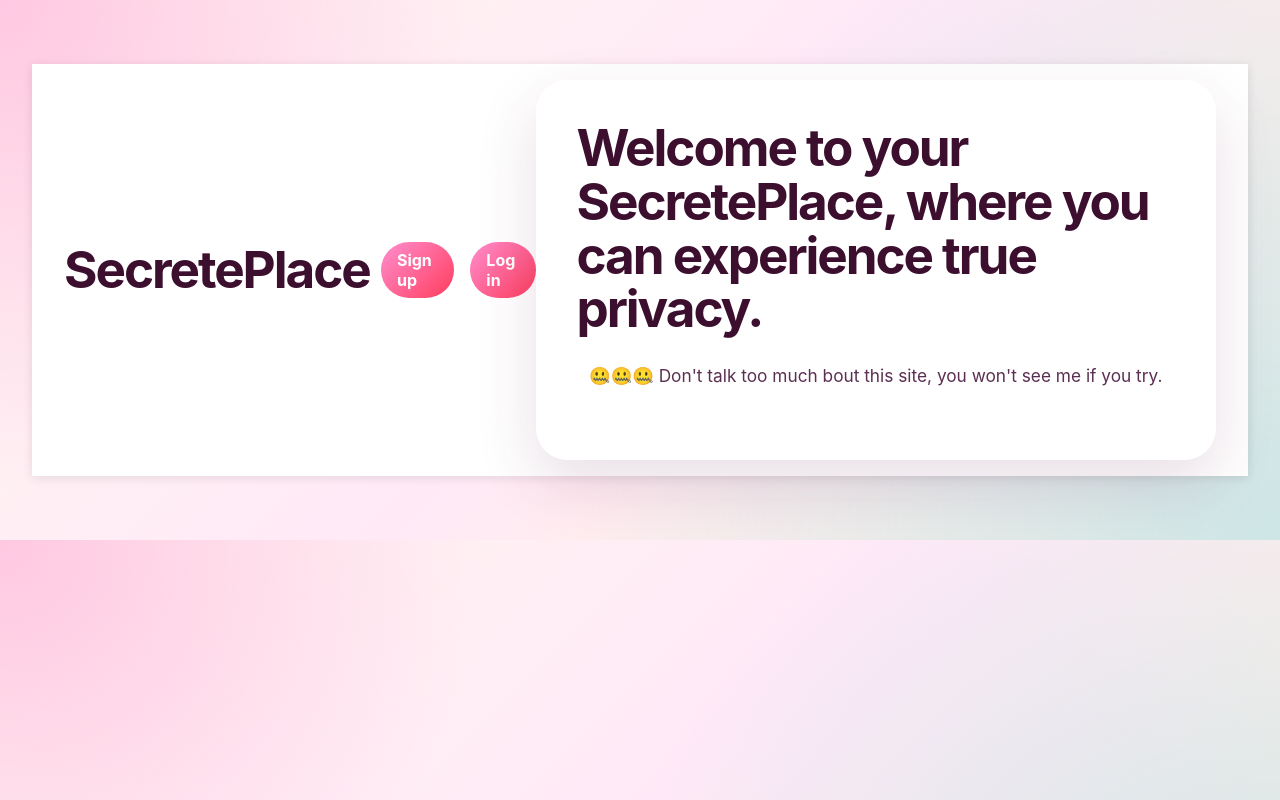
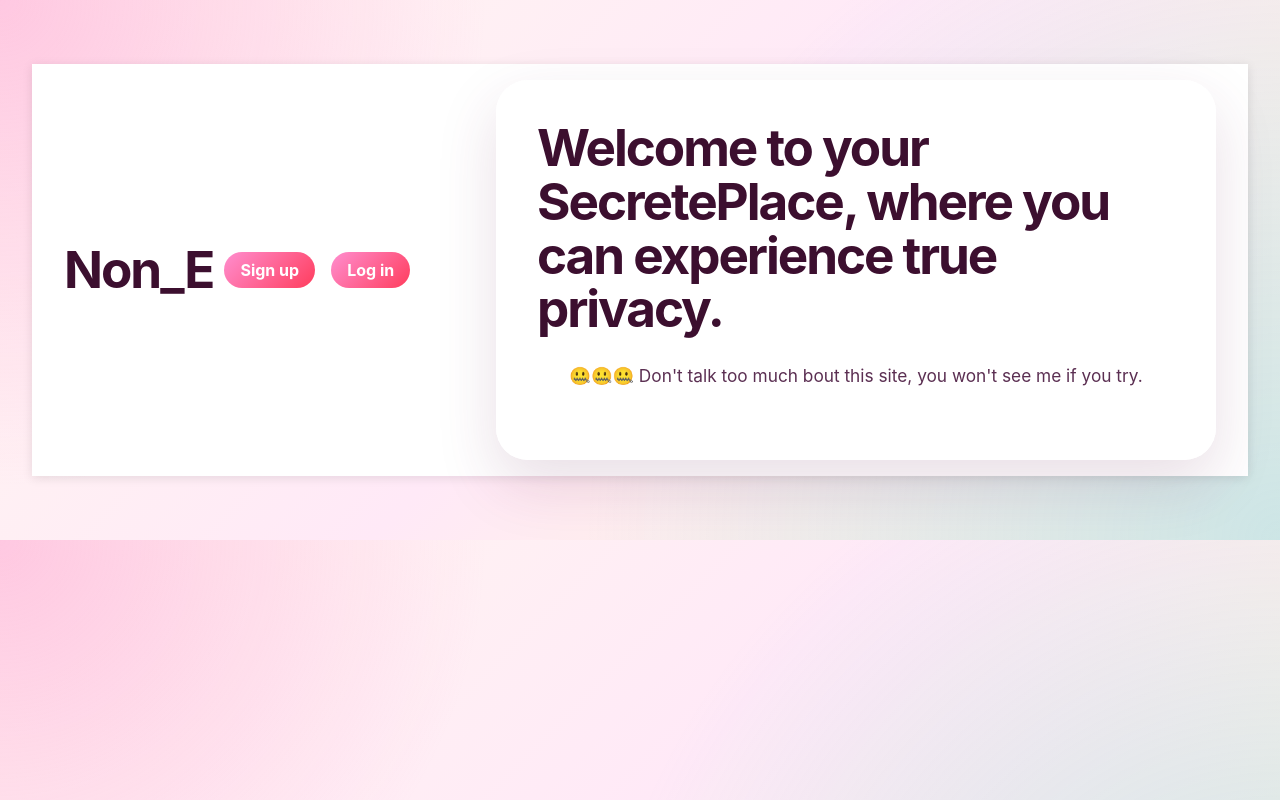
Before and after one commit to json-lk/SecretePlace, a website: page Public/index.html in a window 1280 px wide. Drawn offline with nearby package versions, Linux system fonts and the light colour scheme.

Commit message:
Update index.html

```diff
--- a/Public/index.html
+++ b/Public/index.html
@@ -3,13 +3,13 @@
 <head>
     <meta charset="UTF-8">
     <meta name="viewport" content="width=device-width, initial-scale=1.0">
-    <title>SceretePlace: A Romeo X Julliet kind of thing.😊😊😉</title>
+    <title>Non_E: For illegl boys only.😊😊😉</title>
     <link rel="stylesheet" href="index-style.css">
 </head>
 <body>
     <div class='main'>
         <div class="content">
-            <h1 class="site-name">SecretePlace</h1>
+            <h1 class="site-name">Non_E</h1>
             <navi class="navi-buttons">
                 <a class="button" id="signup-btn">Sign up</a>
                 <a class="button" id="login-btn">Log in</a>
```
